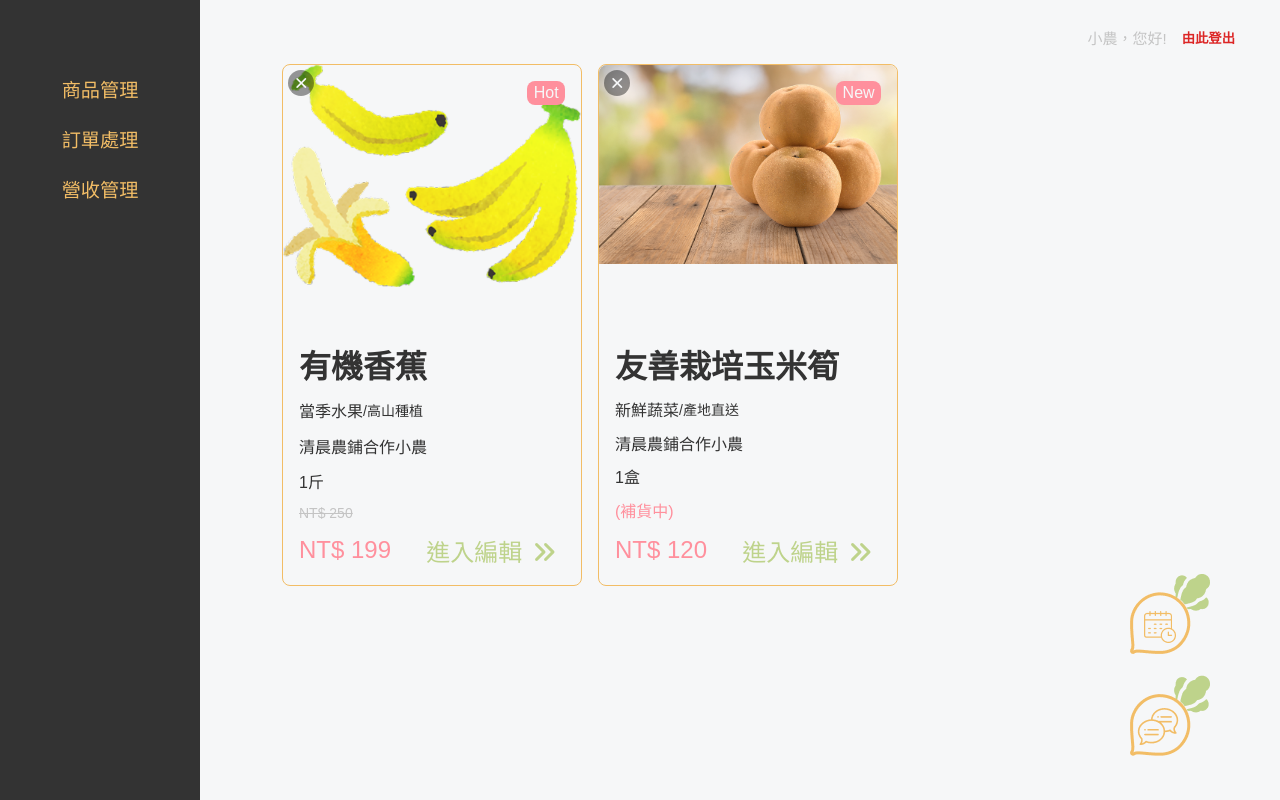
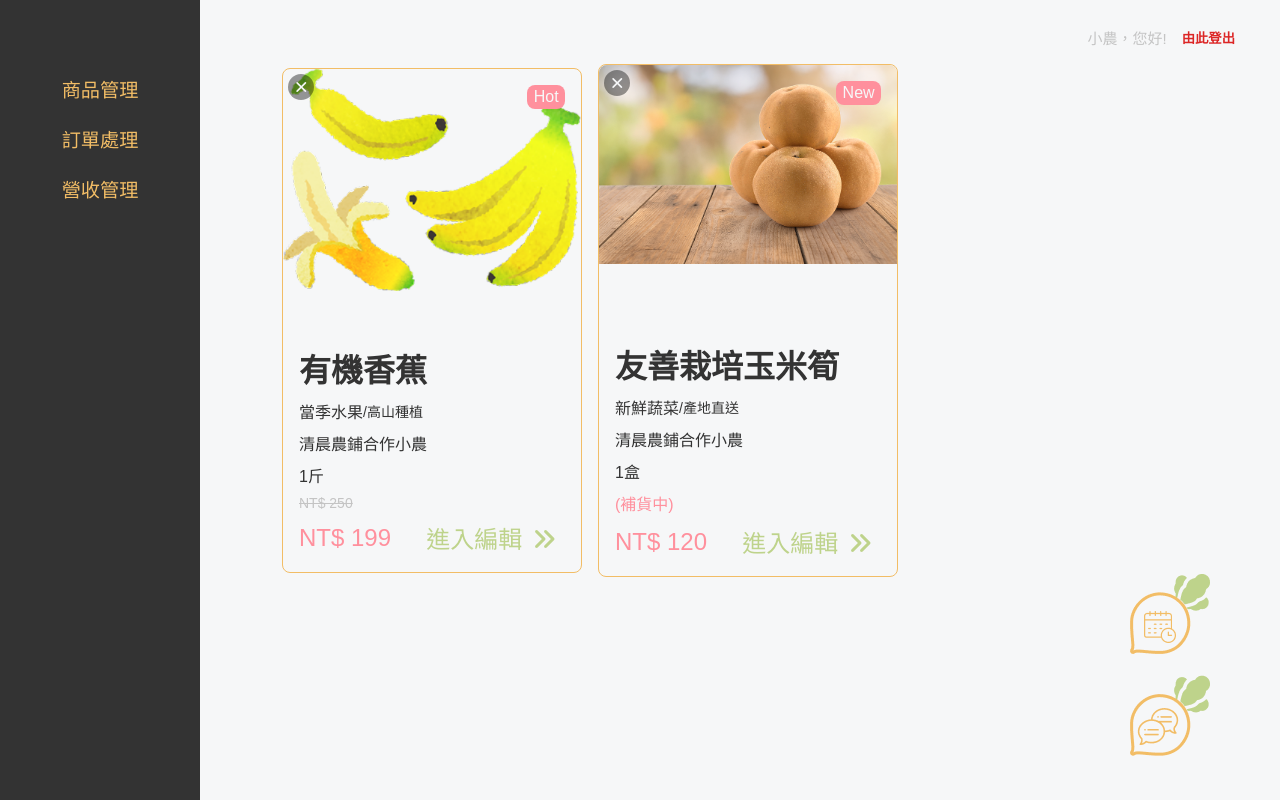
Before and after one commit to rHyThM3294/morning-farm, a Vue app: page /admin/dashboard in a window 1280 px wide. Built offline with nearby package versions, Linux system fonts and the light colour scheme; sample sign-in values are in the browser's storage.

Commit message:
修復｢商品編輯｣

```diff
--- a/src/components/adminBlock/AdminCard.vue
+++ b/src/components/adminBlock/AdminCard.vue
@@ -202,10 +202,14 @@ const handleDeleteClick = () => {
 }
 .cardBottom{
   cursor: pointer;
-  height: 260px;
+  /* 移除固定高度：高度固定 + space-between 是換行的根本原因         */
+  /* 元素數量不同（有無 originalPrice/isOutOfStock）時分到的空間不同 */
+  /* 改為高度由內容撐開，間距統一由 gap 控制                         */
+  height: auto;
+  min-height: 200px;
   display: flex;
-  justify-content: space-between;
   flex-flow: column nowrap;
+  justify-content: flex-start;
   gap: 0.5em;
   padding: 1em;
 }
@@ -235,6 +239,7 @@ const handleDeleteClick = () => {
   display: flex;
   justify-content: space-between;
   align-items: center;
+  margin-top: auto; /* 把價格/編輯按鈕永遠推到底部 */
 }
 .price {
   color: var(--secondColor);
```
